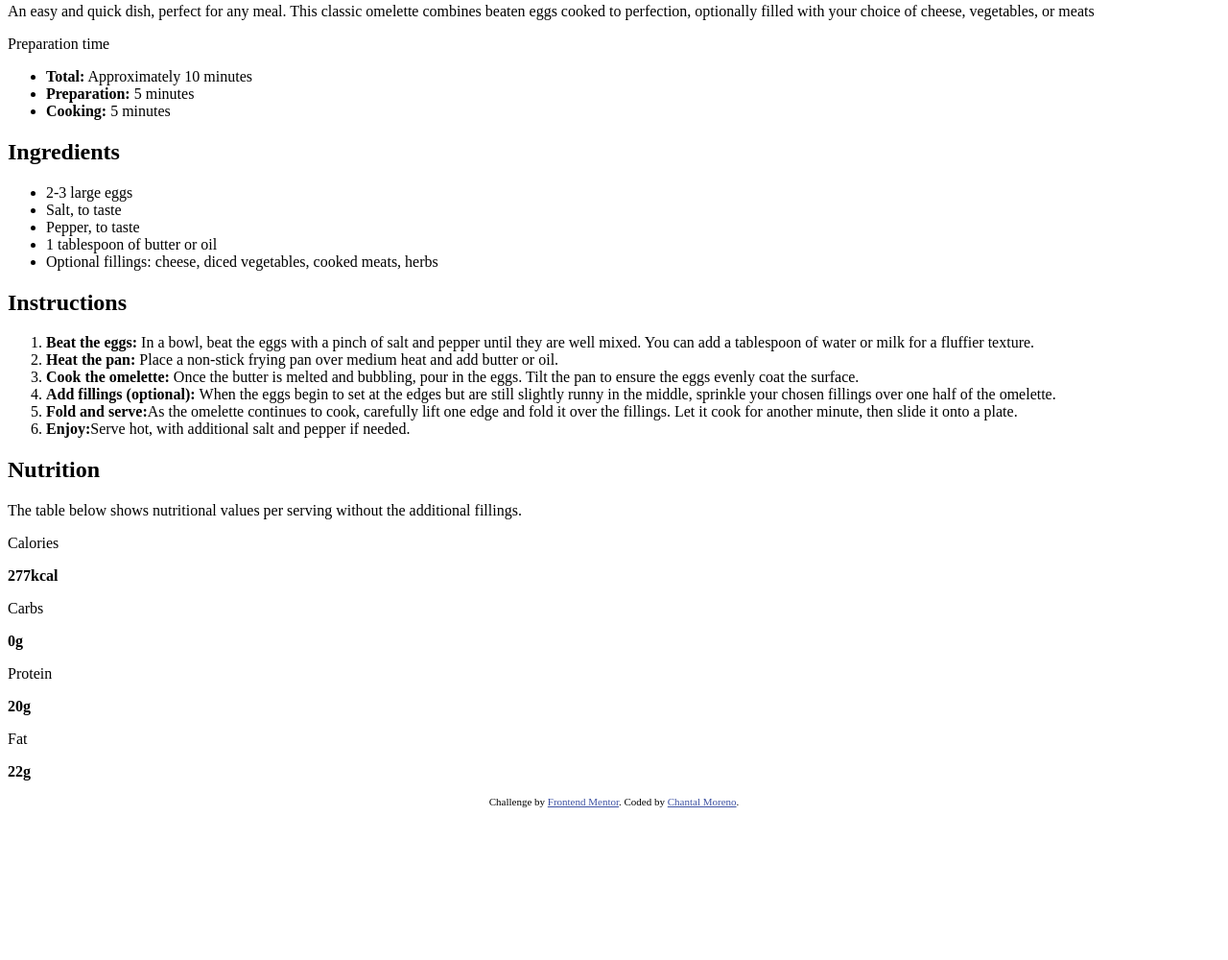
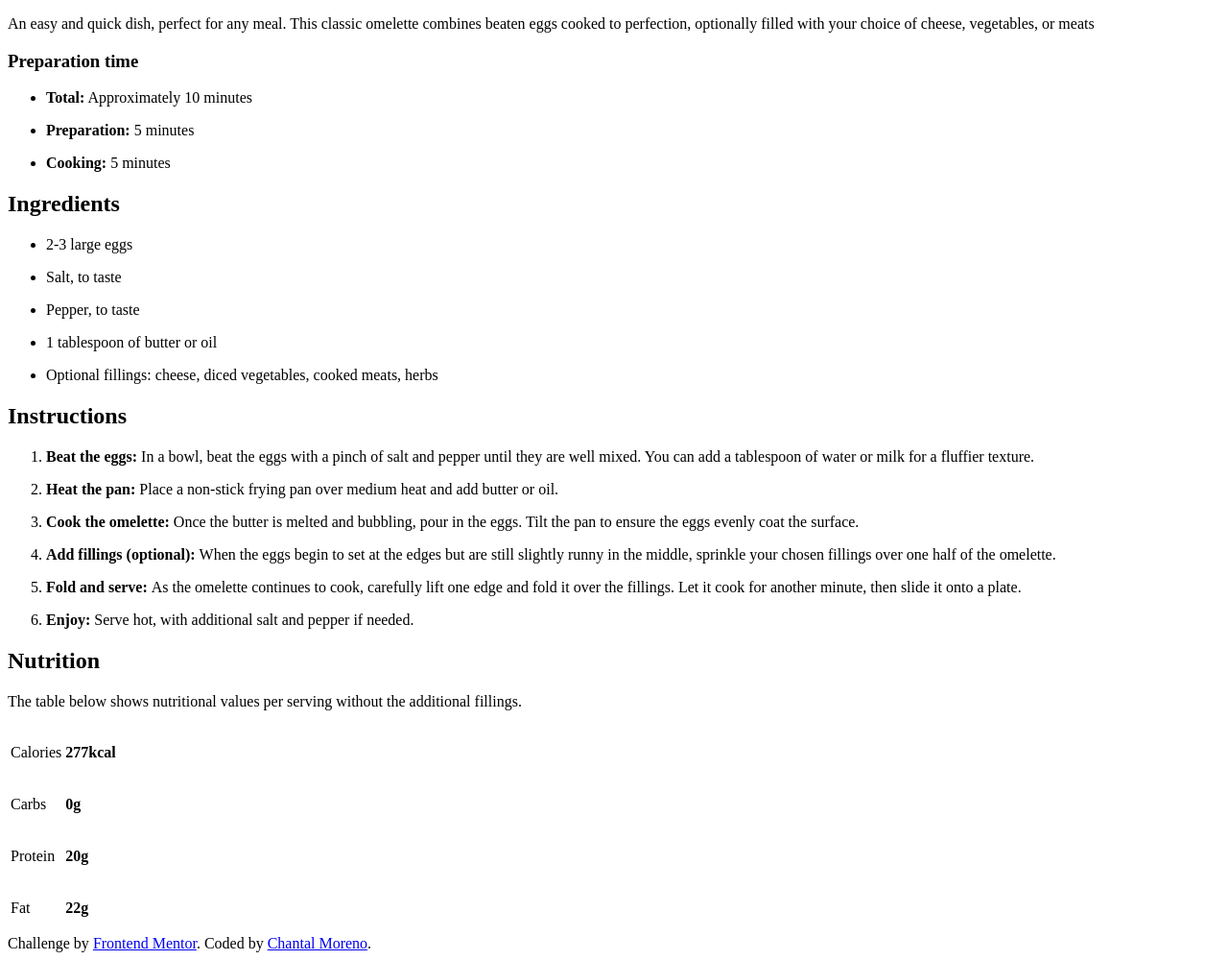
Before and after one commit to chantal-moreno/Recipe-page, a plain HTML site: page index.html in a window 1280 px wide. Shown: the part 676-1676 px from the top of the page at 96% size. Before the commit the page ends 1525 px from the top, so only its background shows below. Drawn offline with Linux system fonts and the light colour scheme.

Commit message:
Update HTML structure

```diff
--- a/index.html
+++ b/index.html
@@ -3,8 +3,6 @@
   <head>
     <meta charset="UTF-8" />
     <meta name="viewport" content="width=device-width, initial-scale=1.0" />
-    <!-- displays site properly based on user's device -->
-
     <link
       rel="icon"
       type="image/png"
@@ -14,104 +12,131 @@
 
     <title>Frontend Mentor | Recipe page</title>
 
-    <!-- Feel free to remove these styles or customise in your own stylesheet 👍 -->
-    <style>
-      .attribution {
-        font-size: 11px;
-        text-align: center;
-      }
-      .attribution a {
-        color: hsl(228, 45%, 44%);
-      }
-    </style>
+    <link rel="preconnect" href="https://fonts.googleapis.com" />
+    <link rel="preconnect" href="https://fonts.gstatic.com" crossorigin />
+    <link
+      href="https://fonts.googleapis.com/css2?family=Outfit:wght@100..900&family=Young+Serif&display=swap"
+      rel="stylesheet"
+    />
+    <link rel="stylesheet" href="styles.css" />
   </head>
   <body>
     <main>
-      <section>
       <img src="./assets/images/image-omelette.jpeg" alt="omelette" />
-        <h1>Simple Omelette Recipe</h1>
+      <h1 class="title">Simple Omelette Recipe</h1>
       <p>
         An easy and quick dish, perfect for any meal. This classic omelette
         combines beaten eggs cooked to perfection, optionally filled with your
         choice of cheese, vegetables, or meats
       </p>
+      <section class="preparation-time">
         <div>
-          <p>Preparation time</p>
+          <h3 class="preparation-time-title">Preparation time</h3>
           <ul>
-            <li><strong>Total:</strong> Approximately 10 minutes</li>
-            <li><strong>Preparation:</strong> 5 minutes</li>
-            <li><strong>Cooking:</strong> 5 minutes</li>
+            <li>
+              <p><strong>Total:</strong> Approximately 10 minutes</p>
+            </li>
+            <li>
+              <p><strong>Preparation:</strong> 5 minutes</p>
+            </li>
+            <li>
+              <p><strong>Cooking:</strong> 5 minutes</p>
+            </li>
           </ul>
         </div>
       </section>
-      <section>
-        <h2>Ingredients</h2>
+      <section class="ingredients border-bottom">
+        <h2 class="subtitle">Ingredients</h2>
         <ul>
-          <li>2-3 large eggs</li>
-          <li>Salt, to taste</li>
-          <li>Pepper, to taste</li>
-          <li>1 tablespoon of butter or oil</li>
+          <li><p>2-3 large eggs</p></li>
+          <li><p>Salt, to taste</p></li>
+          <li><p>Pepper, to taste</p></li>
+          <li><p>1 tablespoon of butter or oil</p></li>
           <li>
+            <p>
               Optional fillings: cheese, diced vegetables, cooked meats, herbs
+            </p>
           </li>
         </ul>
       </section>
-      <section>
-        <h2>Instructions</h2>
+      <section class="instructions border-bottom">
+        <h2 class="subtitle">Instructions</h2>
         <ol>
           <li>
+            <p>
               <strong>Beat the eggs: </strong>In a bowl, beat the eggs with a
               pinch of salt and pepper until they are well mixed. You can add a
               tablespoon of water or milk for a fluffier texture.
+            </p>
           </li>
           <li>
+            <p>
               <strong>Heat the pan: </strong>Place a non-stick frying pan over
               medium heat and add butter or oil.
+            </p>
           </li>
           <li>
+            <p>
               <strong>Cook the omelette: </strong>Once the butter is melted and
               bubbling, pour in the eggs. Tilt the pan to ensure the eggs evenly
               coat the surface.
+            </p>
           </li>
           <li>
+            <p>
               <strong>Add fillings (optional): </strong> When the eggs begin to
               set at the edges but are still slightly runny in the middle,
               sprinkle your chosen fillings over one half of the omelette.
+            </p>
           </li>
           <li>
-            <strong>Fold and serve:</strong>As the omelette continues to cook,
-            carefully lift one edge and fold it over the fillings. Let it cook
-            for another minute, then slide it onto a plate.
+            <p>
+              <strong>Fold and serve: </strong>As the omelette continues to
+              cook, carefully lift one edge and fold it over the fillings. Let
+              it cook for another minute, then slide it onto a plate.
+            </p>
           </li>
           <li>
-            <strong> Enjoy:</strong>Serve hot, with additional salt and pepper
-            if needed.
+            <p>
+              <strong> Enjoy: </strong>Serve hot, with additional salt and
+              pepper if needed.
+            </p>
           </li>
         </ol>
       </section>
-      <section>
-        <h2>Nutrition</h2>
+      <section class="nutrition">
+        <h2 class="subtitle">Nutrition</h2>
         <p>
           The table below shows nutritional values per serving without the
           additional fillings.
         </p>
-        <div>
-          <div>
-            <p>Calories</p>
+        <div class="nutritional-values">
+          <table>
+            <tr class="border-bottom">
+              <td><p>Calories</p></td>
+              <td>
                 <p><strong>277kcal</strong></p>
-          </div>
-          <div>
-            <p>Carbs</p>
+              </td>
+            </tr>
+            <tr class="border-bottom">
+              <td><p>Carbs</p></td>
+              <td>
                 <p><strong>0g</strong></p>
-          </div>
-          <div>
-            <p>Protein</p>
+              </td>
+            </tr>
+            <tr class="border-bottom">
+              <td><p>Protein</p></td>
+              <td>
                 <p><strong>20g</strong></p>
-          </div>
-          <div>
-            <p>Fat</p>
+              </td>
+            </tr>
+            <tr>
+              <td><p>Fat</p></td>
+              <td>
                 <p><strong>22g</strong></p>
-          </div>
+              </td>
+            </tr>
+          </table>
         </div>
       </section>
     </main>
```
Lines whose indentation alone changed are shown as unchanged.
